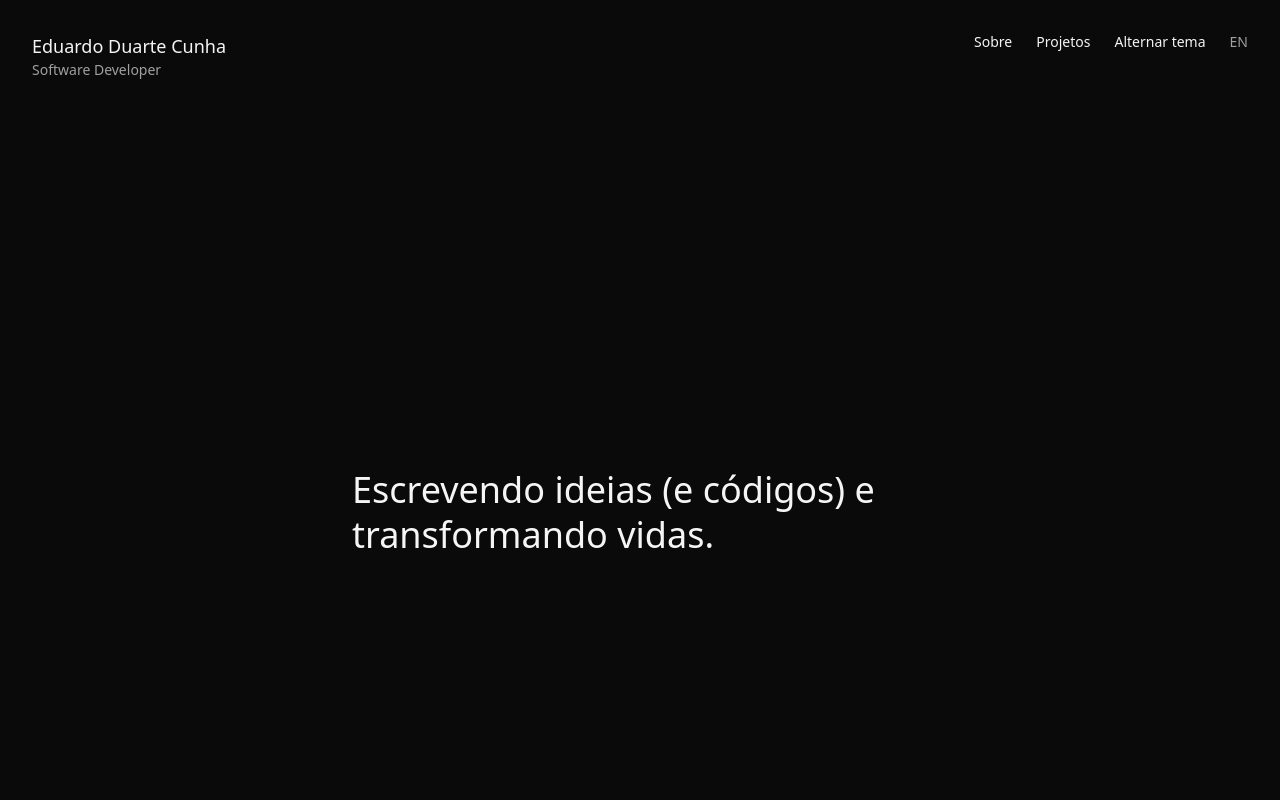
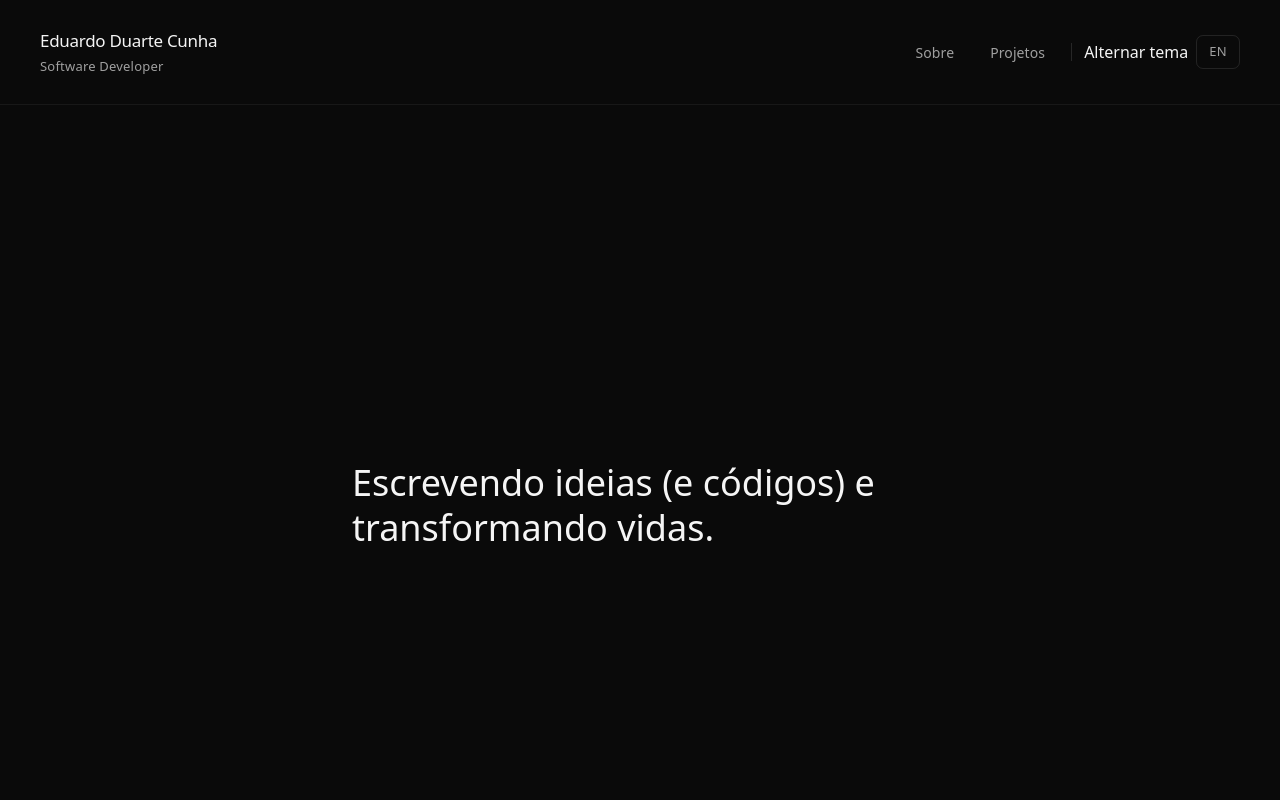
Before and after one commit to edduarte-dev/Portfolio, a React (Vite) app: page / in a window 1280 px wide. Shown: the top 800 px of the page. Built offline with nearby package versions, Linux system fonts and the light colour scheme; the HTML template or start-up script is replaced by a standard one.

Commit message:
feat: atualiza componente Header e Section

```diff
--- a/src/components/layout/Header.tsx
+++ b/src/components/layout/Header.tsx
@@ -4,29 +4,74 @@ type Props = {
   onToggleTheme: () => void;
   onToggleLanguage: () => void;
   language: "pt" | "en";
+  activeSection?: "about" | "projects";
 };
 
 export default function Header({
   onToggleTheme,
   onToggleLanguage,
   language,
+  activeSection,
 }: Props) {
+  const navLinkBase =
+    "relative text-[14px] font-medium px-[14px] py-[7px] rounded-lg tracking-[0.1px] transition-colors duration-200 outline-none focus-visible:ring-2 focus-visible:ring-white/90 hover:bg-white/[0.06]";
+
+  const activeClass = "text-[rgb(var(--text))]";
+
+  const inactiveClass = "text-[rgb(var(--muted))] hover:text-[rgb(var(--text))]";
+
   return (
-    <header className="flex justify-between items-start p-8">
+    <header
+      className="flex justify-between items-center px-10 py-7 border-b border-white/[0.06]"
+      role="banner"
+    >
       <div>
-        <h1 className="text-lg font-medium">Eduardo Duarte Cunha</h1>
-        <p className="text-sm text-[rgb(var(--muted))]">
+        <h1 className="text-[17px] font-medium tracking-[-0.3px] text-[rgb(var(--text))]">
+          Eduardo Duarte Cunha
+        </h1>
+        <p className="text-[13px] font-normal text-[rgb(var(--muted))] mt-[3px] tracking-[0.2px]">
           Software Developer
         </p>
       </div>
 
-      <nav className="flex gap-6 text-sm items-center">
-        <a href="#about">Sobre</a>
-        <a href="#projects">Projetos</a>
+      <nav
+        role="navigation"
+        aria-label="Navegação principal"
+        className="flex items-center gap-2"
+      >
+        <a
+          href="#about"
+          aria-current={activeSection === "about" ? "page" : undefined}
+          className={`${navLinkBase} ${activeSection === "about" ? activeClass : inactiveClass}`}
+        >
+          {activeSection === "about" && (
+            <span className="absolute bottom-[-2px] left-[14px] right-[14px] h-[1.5px] bg-[rgb(var(--text))] rounded-full" />
+          )}
+          {language === "pt" ? "Sobre" : "About"}
+        </a>
+
+        <a
+          href="#projects"
+          aria-current={activeSection === "projects" ? "page" : undefined}
+          className={`${navLinkBase} ${activeSection === "projects" ? activeClass : inactiveClass}`}
+        >
+          {activeSection === "projects" && (
+            <span className="absolute bottom-[-2px] left-[14px] right-[14px] h-[1.5px] bg-[rgb(var(--text))] rounded-full" />
+          )}
+          {language === "pt" ? "Projetos" : "Projects"}
+        </a>
+
+        <div
+          role="separator"
+          aria-hidden="true"
+          className="w-px h-[18px] bg-white/[0.12] mx-1"
+        />
         <ThemeToggle onToggle={onToggleTheme} />
         <button
           onClick={onToggleLanguage}
-          className="text-[rgb(var(--muted))] hover:text-[rgb(var(--text))]"
+          aria-label={language === "pt" ? "Switch to English" : "Mudar para Português"}
+          title={language === "pt" ? "Switch to English" : "Mudar para Português"}
+          className="text-[13px] font-medium tracking-[0.3px] text-[rgb(var(--muted))] border border-white/10 rounded-[7px] px-3 py-[6px] transition-colors duration-200 outline-none hover:text-[rgb(var(--text))] hover:border-white/25 hover:bg-white/[0.05] focus-visible:ring-2 focus-visible:ring-white/90"
         >
           {language === "pt" ? "EN" : "PT"}
         </button>
--- a/src/components/layout/Section.tsx
+++ b/src/components/layout/Section.tsx
@@ -17,6 +17,7 @@ export default function Section({
     <section
       id={id}
       className={`
+        relative
         min-h-screen
         w-full
         px-8
```
